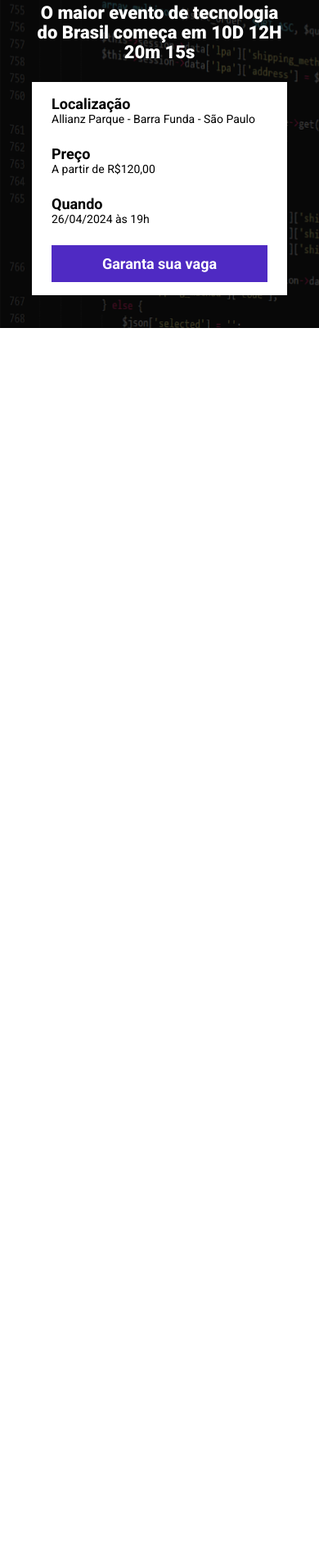
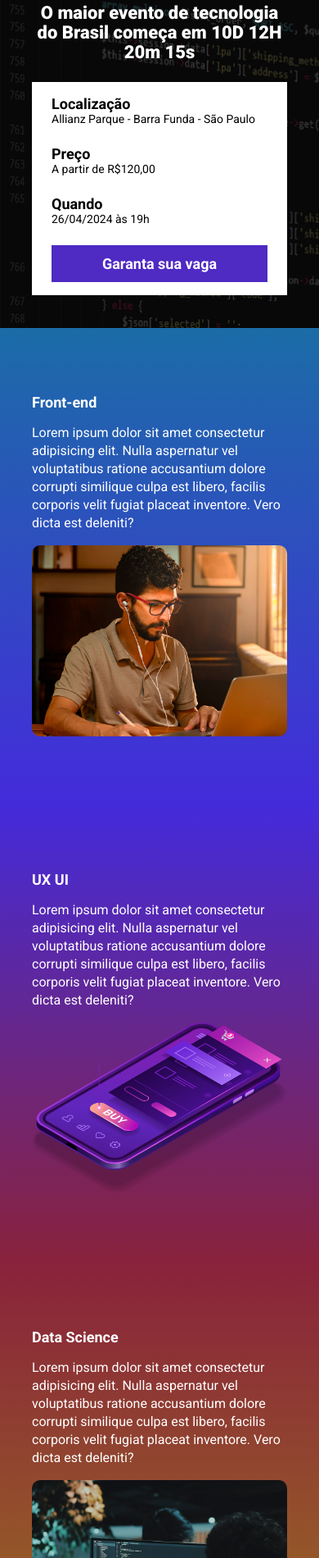
Before and after one commit to Marcel-ORRJ/tech_talks-landing-page, a website built with Parcel: page src/index.html in a window 390 px wide. Shown: the part 100-2000 px from the top of the page at 82% size. Before the commit the page ends 844 px from the top, so only its background shows below. Built offline with nearby package versions, Linux system fonts and the light colour scheme.

Commit message:
:bulb: Finalizado as seções de evento

```diff
--- a/src/index.html
+++ b/src/index.html
@@ -10,6 +10,7 @@
     <link rel="preconnect" href="https://fonts.gstatic.com" crossorigin>
     <link href="https://fonts.googleapis.com/css2?family=Roboto:wght@400;700;900&display=swap" rel="stylesheet">
     <link rel="stylesheet" href="styles/main.scss">
+    <link rel="stylesheet" href="https://unpkg.com/aos@next/dist/aos.css" />
 </head>
 
 <body>
@@ -38,6 +39,59 @@
             </div>
         </div>
     </header>
+    <section class="event  event--front-end">
+        <div class="container" data-aos="fade-up-right">
+            <div class="event__details">
+                <h2 class="event__details__title">Front-end</h2>
+                <p class="event__details__description">
+                    Lorem ipsum dolor sit amet consectetur adipisicing elit. Nulla aspernatur vel voluptatibus ratione
+                    accusantium dolore corrupti similique culpa est libero, facilis corporis velit fugiat placeat
+                    inventore. Vero dicta est deleniti?
+                </p>
+            </div>
+            <img class="event__image" src="images/frontend.png" alt="Front-end">
+        </div>
+    </section>
+    <section class="event  event--ui-ux event--image-left">
+        <div class="container" data-aos="fade-up-left">
+            <div class="event__details">
+                <h2 class="event__details__title">UX UI</h2>
+                <p class="event__details__description">
+                    Lorem ipsum dolor sit amet consectetur adipisicing elit. Nulla aspernatur vel voluptatibus ratione
+                    accusantium dolore corrupti similique culpa est libero, facilis corporis velit fugiat placeat
+                    inventore. Vero dicta est deleniti?
+                </p>
+            </div>
+            <img class="event__image" src="images/ui-ux.png" alt="Front-end">
+        </div>
+    </section>
+    <section class="event  event--data-science">
+        <div class="container" data-aos="fade-down-right">
+            <div class="event__details">
+                <h2 class="event__details__title">Data Science</h2>
+                <p class="event__details__description">
+                    Lorem ipsum dolor sit amet consectetur adipisicing elit. Nulla aspernatur vel voluptatibus ratione
+                    accusantium dolore corrupti similique culpa est libero, facilis corporis velit fugiat placeat
+                    inventore. Vero dicta est deleniti?
+                </p>
+            </div>
+            <img class="event__image" src="images/data.png" alt="Front-end">
+        </div>
+    </section>
+    <section class="event  event--back-end event--image-left">
+        <div class="container" data-aos="fade-down-left">
+            <div class="event__details">
+                <h2 class="event__details__title">Back-end</h2>
+                <p class="event__details__description">
+                    Lorem ipsum dolor sit amet consectetur adipisicing elit. Nulla aspernatur vel voluptatibus ratione
+                    accusantium dolore corrupti similique culpa est libero, facilis corporis velit fugiat placeat
+                    inventore. Vero dicta est deleniti?
+                </p>
+            </div>
+            <img class="event__image" src="images/backend.png" alt="Front-end">
+        </div>
+    </section>
+    <script src="https://unpkg.com/aos@next/dist/aos.js"></script>
     <script src="scripts/main.js"></script>
 </body>
 
--- /dev/null
+++ b/src/scripts/main.js
@@ -0,0 +1 @@
+AOS.init();
--- /dev/null
+++ b/src/styles/__event.scss
@@ -0,0 +1,64 @@
+@use 'variables' as *;
+
+.event {
+    padding: 80px 0;
+
+    &--front-end {
+        background-image: linear-gradient(180deg, $blue, $purple);
+    }
+
+    &--ui-ux {
+        background-image: linear-gradient($purple, $pink);
+    }
+
+    &--data-science {
+        background-image: linear-gradient($pink, $yellow);
+    }
+
+    &--back-end {
+        background-image: linear-gradient(180deg, $yellow, $pink);
+    }
+
+    &--image-left {
+        .container {
+            flex-direction: row-reverse;
+        }
+    }
+
+    .container {
+        display: flex;
+        gap: 40px;
+    }
+
+    &__image {
+        max-width: 360px;
+        border-radius: 10px;
+    }
+
+    &__details {
+        &__title {
+            font-size: 18px;
+            font-weight: bold;
+            margin-bottom: 16px;
+        }
+
+        &__description {
+            line-height: 22px;
+        }
+    }
+
+    @media (max-width: 640px) {
+        .container {
+            display: block;
+        }
+
+        &__image {
+            width: 100%;
+        }
+
+        &__details {
+            margin-right: 0;
+            margin-bottom: 16px;
+        }
+    }
+}
--- a/src/styles/_hero.scss
+++ b/src/styles/_hero.scss
@@ -1,3 +1,5 @@
+@use 'variables' as *;
+
 .hero {
     padding-top: 64px;
     padding-bottom: 100px;
--- /dev/null
+++ b/src/styles/_variables.scss
@@ -0,0 +1,9 @@
+$textColor: #fff;
+$secondaryTextColor: #000;
+
+$blue: #1B6CA7;
+$purple: #442BDB;
+$pink: #89223B;
+$yellow: #9C791D;
+
+$buttonColor: #4F2AC3;
--- a/src/styles/components/_buttons.scss
+++ b/src/styles/components/_buttons.scss
@@ -1,3 +1,5 @@
+@use '../variables' as *;
+
 .button {
     padding: 12px;
     font-size: 18px;
@@ -7,8 +9,8 @@
     white-space: nowrap;
 
     &--primary {
-        color: #fff;
-        background-color: #4F2AC3;
+        color: $textColor;
+        background-color: $buttonColor;
     }
 
     @media (max-width: 1024px) {
--- a/src/styles/components/_infos-bar.scss
+++ b/src/styles/components/_infos-bar.scss
@@ -1,6 +1,8 @@
+@use '../variables' as *;
+
 .infos-bar {
     padding: 16px 24px;
-    background-color: #fff;
+    background-color: $textColor;
     display: flex;
     justify-content: space-between;
 
@@ -10,12 +12,12 @@
 
         &__item {
             font-size: 14px;
-            color: #000;
+            color: $secondaryTextColor;
 
             b {
                 font-size: 18px;
                 display: block;
-                color: #000;
+                color: $secondaryTextColor;
             }
         }
     }
--- a/src/styles/main.scss
+++ b/src/styles/main.scss
@@ -1,13 +1,15 @@
+@use 'variables' as *;
 @use 'hero';
 @use 'components/infos-bar';
 @use 'components/buttons';
+@use '_event';
 
 * {
     margin: 0;
     padding: 0;
     box-sizing: border-box;
     font-family: Roboto, sans-serif;
-    color: #fff;
+    color: $textColor;
     list-style: none;
 }
 
```
